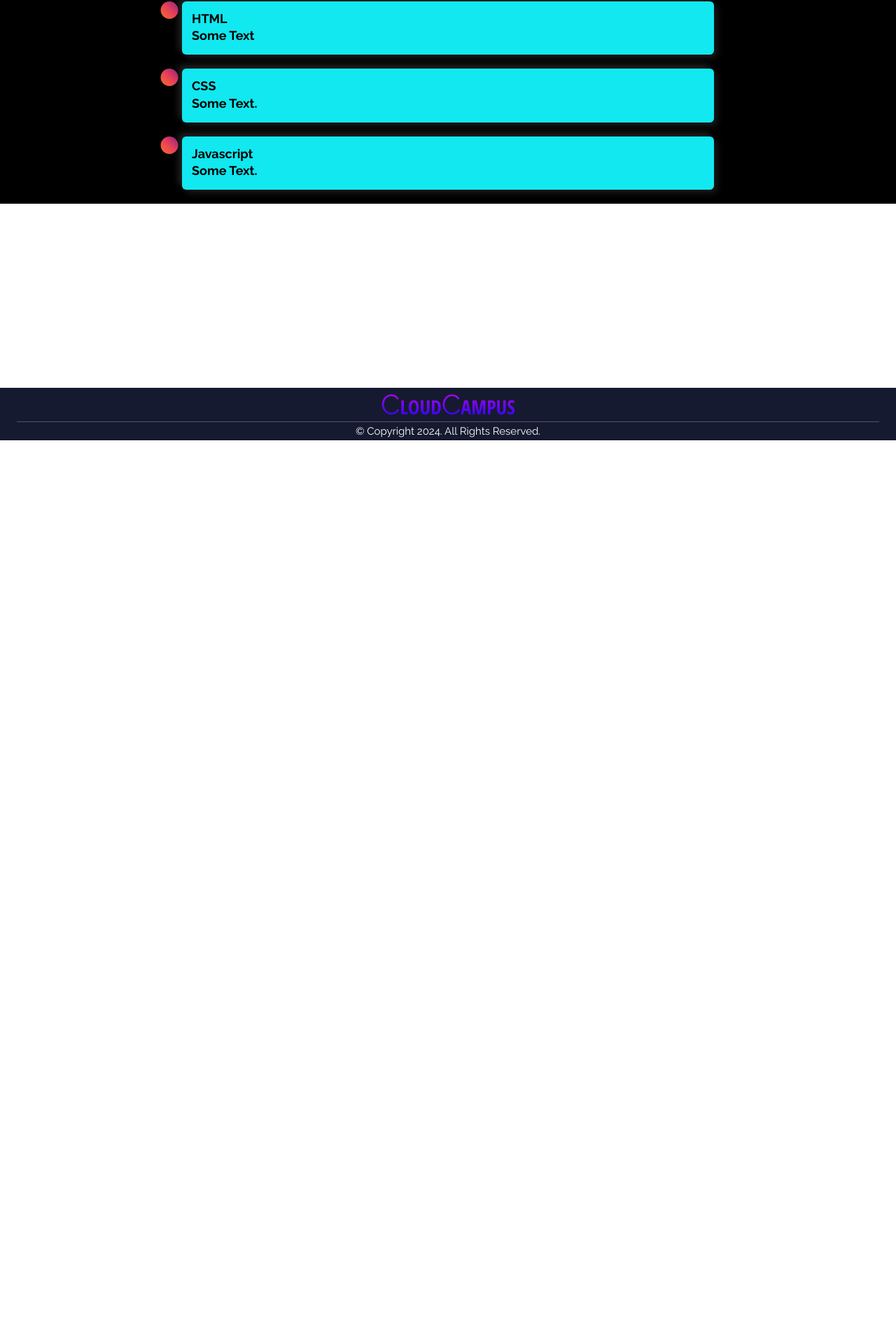
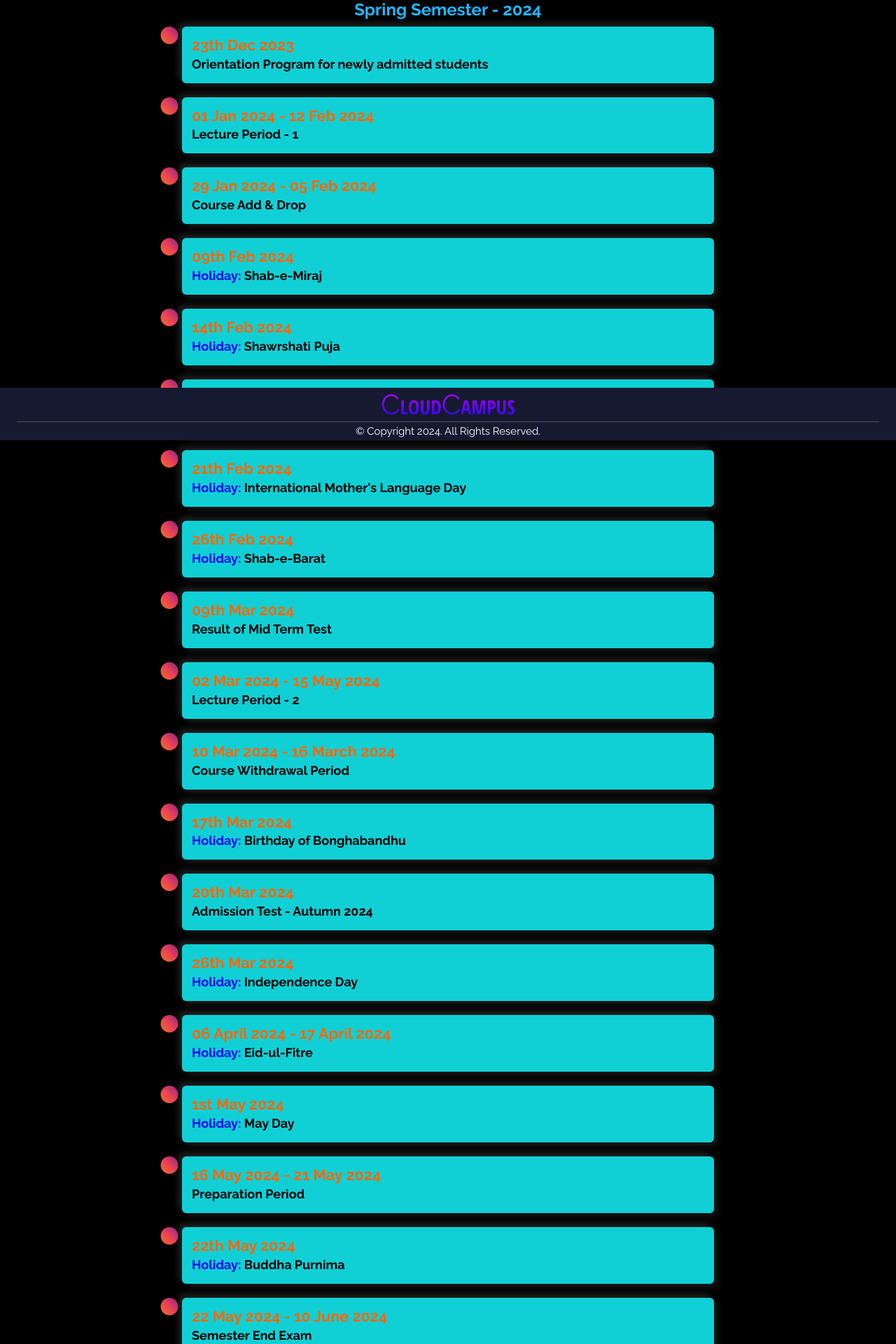
Before and after one commit to azad12614/Cloud_Campus, a React (Vite) app in the folder UI/: page /ac in a window 1280 px wide. Shown: the part 171-2091 px from the top of the page at 70% size. Before the commit the page ends 800 px from the top, so only its background shows below. Built offline with nearby package versions, Linux system fonts and the light colour scheme.

Commit message:
Bug fixed & Academic Calendar added

```diff
--- a/UI/src/App.css
+++ b/UI/src/App.css
@@ -10,6 +10,7 @@
 
 html {
   font-size: 50%;
+  background-color: #000;
 }
 
 a {
@@ -62,7 +63,7 @@ li {
 
 .menu-link {
   grid-column: 3/4;
-  color: 	#9400e7;
+  color: #9400e7;
 }
 
 .menu-link ul {
--- a/UI/src/components/Links.jsx
+++ b/UI/src/components/Links.jsx
@@ -40,6 +40,12 @@ function Links() {
             </li>
           </a>
 
+          <a href={`https://www.iiuc.ac.bd/academic/bcalendar/`} target="_blank">
+            <li style={myli} >
+              Academic Calendar
+            </li>
+          </a>
+
         </ul>
       </div>
     </>
--- a/UI/src/pages/Others/Academic.css
+++ b/UI/src/pages/Others/Academic.css
@@ -8,6 +8,7 @@
     /* background-color: #1f1f1f; */
     /* min-height: 100vh; */
     /*padding: 100px 0; */
+    padding-bottom: 100px;
     font-family: Jost;
 }
 
@@ -22,7 +23,7 @@
 
 .timeline-content {
     padding: 20px;
-    background: #11e8f0;
+    background: #10d0d6;
     -webkit-box-shadow: 5px 5px 10px #1a1a1a, -5px -5px 10px #242424;
     box-shadow: 5px 5px 10px #1a1a1a, -5px -5px 10px #242424;
     border-radius: 5px;
@@ -35,6 +36,15 @@
     border-radius: 6px;
     font-weight: bold;
     font-size: large;
+}
+
+.timeline-content>h3 {
+    font-size: larger;
+    color: #ff6701;
+}
+
+.timeline-content>p>span {
+    color: #0501ff;
 }
 
 .timeline-component {
--- a/UI/src/pages/Others/Academic.jsx
+++ b/UI/src/pages/Others/Academic.jsx
@@ -20,6 +20,7 @@ function Academic() {
         <div>
             <Navbar></Navbar>
             <h1 style={myh1}>Academic Calendar</h1>
+            <h1 className='text-5xl mb-4 text-blue font-bold'>Spring Semester - 2024</h1>
             <section class="design-section">
                 <div class="timeline">
 
@@ -27,24 +28,176 @@ function Academic() {
                         <div class="timeline-circle"></div>
                     </div>
                     <div class="timeline-component timeline-content">
-                        <h3>HTML</h3>
-                        <p>Some Text</p>
+                        <h3>23th Dec 2023</h3>
+                        <p>Orientation Program for newly admitted students</p>
                     </div>
 
                     <div class="timeline-middle">
                         <div class="timeline-circle"></div>
                     </div>
                     <div class="timeline-component timeline-content">
-                        <h3>CSS</h3>
-                        <p>Some Text.</p>
+                        <h3>01 Jan 2024 - 12 Feb 2024</h3>
+                        <p>Lecture Period - 1</p>
                     </div>
 
                     <div class="timeline-middle">
                         <div class="timeline-circle"></div>
                     </div>
                     <div class=" timeline-component timeline-content">
-                        <h3>Javascript</h3>
-                        <p>Some Text.</p>
+                        <h3>29 Jan 2024 - 05 Feb 2024</h3>
+                        <p>Course Add & Drop</p>
+                    </div>
+
+                    <div class="timeline-middle">
+                        <div class="timeline-circle"></div>
+                    </div>
+                    <div class=" timeline-component timeline-content">
+                        <h3>09th Feb 2024</h3>
+                        <p><span>Holiday:</span> Shab-e-Miraj</p>
+                    </div>
+
+                    <div class="timeline-middle">
+                        <div class="timeline-circle"></div>
+                    </div>
+                    <div class=" timeline-component timeline-content">
+                        <h3>14th Feb 2024</h3>
+                        <p><span>Holiday:</span> Shawrshati Puja</p>
+                    </div>
+
+                    <div class="timeline-middle">
+                        <div class="timeline-circle"></div>
+                    </div>
+                    <div class=" timeline-component timeline-content">
+                        <h3>15 Feb 2024 - 28 Feb 2024</h3>
+                        <p>Mid Term Test</p>
+                    </div>
+
+                    <div class="timeline-middle">
+                        <div class="timeline-circle"></div>
+                    </div>
+                    <div class=" timeline-component timeline-content">
+                        <h3>21th Feb 2024</h3>
+                        <p><span>Holiday:</span> International Mother's Language Day</p>
+                    </div>
+
+                    <div class="timeline-middle">
+                        <div class="timeline-circle"></div>
+                    </div>
+                    <div class=" timeline-component timeline-content">
+                        <h3>26th Feb 2024</h3>
+                        <p><span>Holiday:</span> Shab-e-Barat</p>
+                    </div>
+
+                    <div class="timeline-middle">
+                        <div class="timeline-circle"></div>
+                    </div>
+                    <div class=" timeline-component timeline-content">
+                        <h3>09th Mar 2024</h3>
+                        <p>Result of Mid Term Test</p>
+                    </div>
+
+                    <div class="timeline-middle">
+                        <div class="timeline-circle"></div>
+                    </div>
+                    <div class=" timeline-component timeline-content">
+                        <h3>02 Mar 2024 - 15 May 2024</h3>
+                        <p>Lecture Period - 2</p>
+                    </div>
+
+                    <div class="timeline-middle">
+                        <div class="timeline-circle"></div>
+                    </div>
+                    <div class=" timeline-component timeline-content">
+                        <h3>10 Mar 2024 - 16 March 2024</h3>
+                        <p>Course Withdrawal Period</p>
+                    </div>
+
+                    <div class="timeline-middle">
+                        <div class="timeline-circle"></div>
+                    </div>
+                    <div class=" timeline-component timeline-content">
+                        <h3>17th Mar 2024</h3>
+                        <p><span>Holiday:</span> Birthday of Bonghabandhu</p>
+                    </div>
+
+                    <div class="timeline-middle">
+                        <div class="timeline-circle"></div>
+                    </div>
+                    <div class=" timeline-component timeline-content">
+                        <h3>20th Mar 2024</h3>
+                        <p>Admission Test - Autumn 2024</p>
+                    </div>
+
+                    <div class="timeline-middle">
+                        <div class="timeline-circle"></div>
+                    </div>
+                    <div class=" timeline-component timeline-content">
+                        <h3>26th Mar 2024</h3>
+                        <p><span>Holiday:</span> Independence Day</p>
+                    </div>
+
+                    <div class="timeline-middle">
+                        <div class="timeline-circle"></div>
+                    </div>
+                    <div class=" timeline-component timeline-content">
+                        <h3>06 April 2024 - 17 April 2024</h3>
+                        <p><span>Holiday:</span> Eid-ul-Fitre</p>
+                    </div>
+
+                    <div class="timeline-middle">
+                        <div class="timeline-circle"></div>
+                    </div>
+                    <div class=" timeline-component timeline-content">
+                        <h3>1st May 2024</h3>
+                        <p><span>Holiday:</span> May Day</p>
+                    </div>
+
+                    <div class="timeline-middle">
+                        <div class="timeline-circle"></div>
+                    </div>
+                    <div class=" timeline-component timeline-content">
+                        <h3>16 May 2024 - 21 May 2024</h3>
+                        <p>Preparation Period</p>
+                    </div>
+
+                    <div class="timeline-middle">
+                        <div class="timeline-circle"></div>
+                    </div>
+                    <div class=" timeline-component timeline-content">
+                        <h3>22th May 2024</h3>
+                        <p><span>Holiday:</span> Buddha Purnima</p>
+                    </div>
+
+                    <div class="timeline-middle">
+                        <div class="timeline-circle"></div>
+                    </div>
+                    <div class=" timeline-component timeline-content">
+                        <h3>22 May 2024 - 10 June 2024</h3>
+                        <p>Semester End Exam</p>
+                    </div>
+
+                    <div class="timeline-middle">
+                        <div class="timeline-circle"></div>
+                    </div>
+                    <div class=" timeline-component timeline-content">
+                        <h3>11 June 2024 - 19 June 2024</h3>
+                        <p><span>Holiday:</span> Eid-ul-Azha</p>
+                    </div>
+
+                    <div class="timeline-middle">
+                        <div class="timeline-circle"></div>
+                    </div>
+                    <div class=" timeline-component timeline-content">
+                        <h3>22 June 2024 - 25 June 2024</h3>
+                        <p>Practical Exam</p>
+                    </div>
+
+                    <div class="timeline-middle">
+                        <div class="timeline-circle"></div>
+                    </div>
+                    <div class=" timeline-component timeline-content">
+                        <h3>2nd July 2024</h3>
+                        <p>Result Publish</p>
                     </div>
 
                 </div>
```
Also changed, not shown: UI/src/App.jsx (+4 -4 lines).
